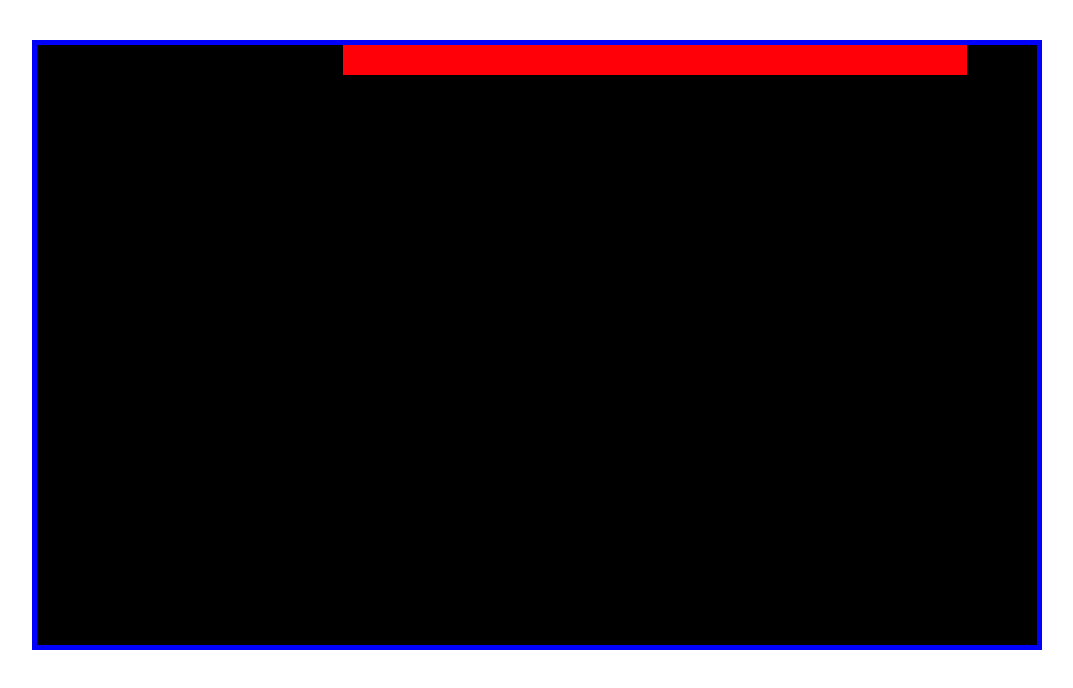
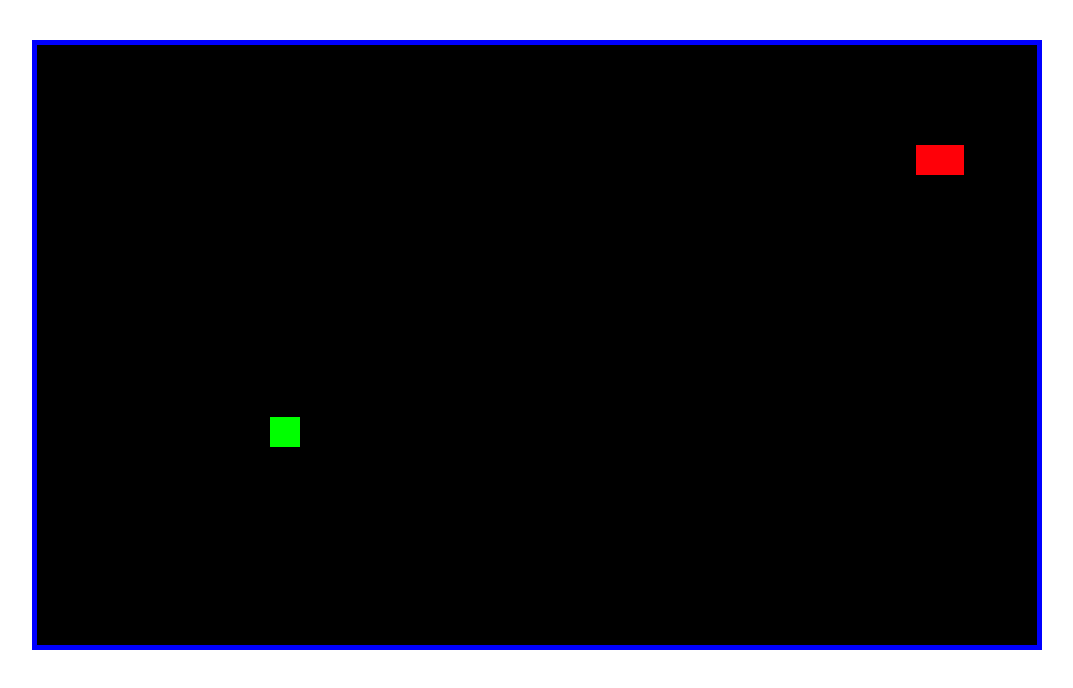
Before and after one commit to awumsuri/Snake, a plain HTML site: page index.html in a window 1280 px wide. Shown: the whole page, without its empty margins (8-1081 px from the left). Drawn offline with Linux system fonts and the light colour scheme.

Commit message:
Added food

```diff
--- a/index.html
+++ b/index.html
@@ -5,6 +5,8 @@
     <title>Snake</title>
     <script src="js/components/snake.js" ></script>
     <script src="js/controls/Controls.js" ></script>
+    <script src="js/controller/FoodController.js" ></script>
+    <script src="js/components/Food.js" ></script>
     <script src="js/constants/Constants.js" ></script>
     <script src="js/index.js" async ></script>
     <link rel="stylesheet" href="css/main.css"/>
--- /dev/null
+++ b/js/components/food.js
@@ -0,0 +1,13 @@
+class Food {
+
+    constructor(x, y) {
+
+        this.x = x || 0;
+        this.y = y || 0;
+        this.height = Constants.Food.SIZE;
+        this.width = Constants.Food.SIZE;
+        this.color = Constants.Food.COLOR;
+
+    }
+
+}
--- a/js/components/snake.js
+++ b/js/components/snake.js
@@ -1,12 +1,17 @@
-function Snake (x, y) {
+class Snake {
 
-    this.x = x || 0;
-    this.y = y || 0;
-    this.width = Constants.Snake.SIZE;
-    this.height = Constants.Snake.SIZE;
-    this.color = Constants.Snake.COLOR;
+    constructor (x, y)  {
 
-    this.updatePosition = function(directionObject) {
+        this.x = x || 0;
+        this.y = y || 0;
+        this.width = Constants.Snake.SIZE;
+        this.height = Constants.Snake.SIZE;
+        this.color = Constants.Snake.COLOR;
+
+    }
+
+
+    updatePosition(directionObject) {
 
        this.x += Constants.Snake.MOVE * directionObject.HORIZONTAL;
        this.y += Constants.Snake.MOVE * directionObject.VERTICAL;
--- a/js/constants/Constants.js
+++ b/js/constants/Constants.js
@@ -3,7 +3,7 @@ const Constants = {
         SIZE: 30,
         MOVE: 3,
         COLOR: "#FF0008",
-        INIT_LENGTH: 100
+        INIT_LENGTH: 5
     },
     Key: {
         UP: 38,
@@ -14,5 +14,9 @@ const Constants = {
     Game: {
         BOUNDARY_X: 1000,
         BOUNDARY_Y: 600
+    },
+    Food: {
+        SIZE: 30,
+        COLOR: "#00FF00"
     }
 }
--- /dev/null
+++ b/js/controller/FoodController.js
@@ -0,0 +1,20 @@
+function getFood () {
+
+    const point = getRandomPoint();
+    const food = new Food(point.x, point.y);
+
+    return food;
+
+}
+
+function getRandomPoint() {
+
+    const randomX = Math.floor(Math.random() * Math.floor(Constants.Game.BOUNDARY_X - 2 * Constants.Food.SIZE ));
+    const randomY = Math.floor(Math.random() * Math.floor(Constants.Game.BOUNDARY_Y));
+
+    return {
+        x: randomX,
+        y: randomY
+    }
+
+}
--- a/js/index.js
+++ b/js/index.js
@@ -1,17 +1,23 @@
 let canvas = createCanvas();
 let context = canvas.getContext('2d');
 let snakesEcho = [];
-let snake = new Snake(0,0);
+let snake = new Snake(0,100);
 let directionObject = {
     HORIZONTAL: 1,
     VERTICAL: 0
 }
+let snakeLength = Constants.Snake.INIT_LENGTH;
+let hasFood = true
+let food = getFood();
 
 function play () {
 
     addControlListeners(directionObject);
+    //createFood();
     requestAnimationFrame(draw);
 }
+
+
 
 function createCanvas() {
 
@@ -27,29 +33,65 @@ function createCanvas() {
     return canvas;
 }
 
-function drawSnake (snake) {
+function drawObject (obj) {
 
-    context.fillStyle = snake.color;
-    context.fillRect(snake.x,snake.y, snake.width, snake.height);
+    context.fillStyle = obj.color;
+    context.fillRect(obj.x, obj.y, obj.width, obj.height);
 
 }
 
 function updateSnakeArray(snake) {
 
-    if (snakesEcho.length < Constants.Snake.INIT_LENGTH) {
+    if (snakesEcho.length < snakeLength) {
 
-        drawSnake(snake);
+        drawObject(snake);
         snakesEcho.push(Object.assign({}, snake));
 
     } else {
 
         context.clearRect(0, 0, canvas.width, canvas.height);
         snakesEcho.shift();
+        snakesEcho[snake.length] = Object.assign({}, snake);
         snakesEcho.forEach((snake) => {
-            drawSnake(snake);
+
+            drawObject(snake);
+
         });
 
-        snakesEcho[snake.length] = Object.assign({}, snake);
+    }
+
+}
+
+function isCollision (object1, object2) {
+    if (object1.x < object2.x + object2.width  &&
+        object1.x + object1.width  > object2.x &&
+        object1.y < object2.y + object2.height &&
+        object1.y + object1.height > object2.y) {
+
+        return true;
+    }
+
+    return false;
+}
+
+function updateFood () {
+
+    if (!hasFood) {
+
+        food = getFood();
+        drawObject(food);
+        hasFood = true;
+
+    } else {
+
+        if (isCollision(snake, food)) {
+
+            hasFood = false;
+            snakeLength += parseInt(Constants.Food.SIZE/2);
+            return;
+        }
+
+        drawObject(food);
 
     }
 
@@ -59,6 +101,8 @@ function draw () {
 
     snake.updatePosition(directionObject);
     updateSnakeArray(snake);
+    updateFood();
+
 
     if (checkBoundaries(snake)) {
 
```
Also changed, not shown: package.json (deleted, +0 -14 lines).
